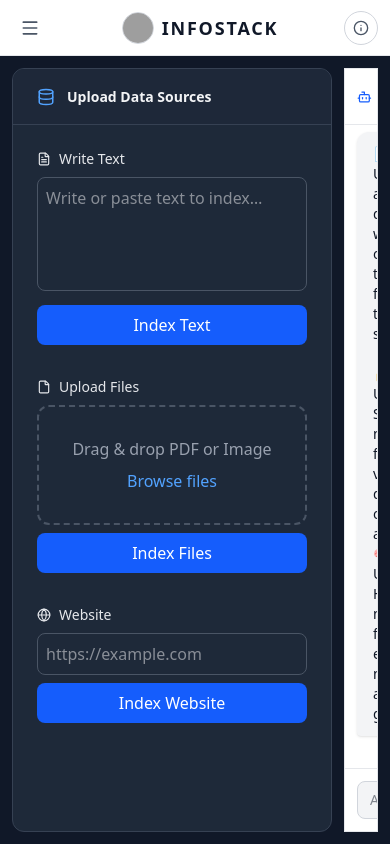
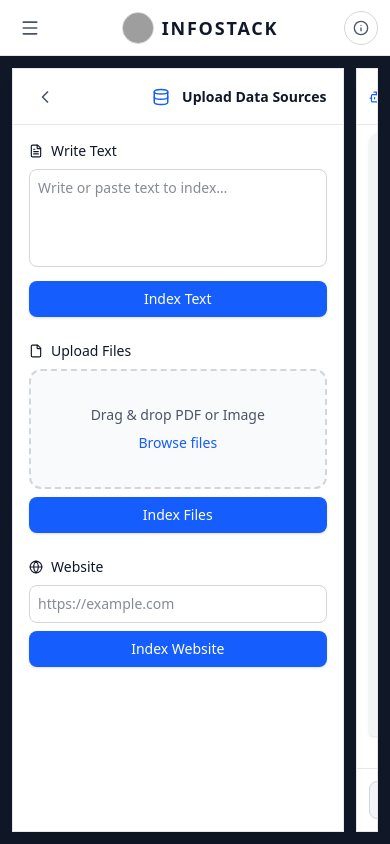
Before and after one commit to Manthan077/InfoStack, a React (Vite) app in the folder frontend/: page / in a window 390 px wide. Built offline with nearby package versions, Linux system fonts and the light colour scheme; grey boxes are pictures that could not be loaded.

Commit message:
Enhance Sidebar component with responsive design and UI improvements

```diff
--- a/frontend/src/components/Sidebar.jsx
+++ b/frontend/src/components/Sidebar.jsx
@@ -1,4 +1,4 @@
-import { useRef, useState } from "react";
+import { useRef, useState, useEffect } from "react";
 import { BACKEND_URL } from "../config";
 import {
   Database,
@@ -9,6 +9,7 @@ import {
   File,
   Globe,
   Trash2,
+  ChevronLeft,
 } from "lucide-react";
 
 const formatSize = (bytes) => {
@@ -18,9 +19,10 @@ const formatSize = (bytes) => {
   return `${(kb / 1024).toFixed(1)} MB`;
 };
 
-export default function Sidebar() {
+export default function Sidebar({ onClose }) {
   const [width, setWidth] = useState(320);
   const resizingRef = useRef(false);
+  const [isMobile, setIsMobile] = useState(window.innerWidth < 768);
 
   const [text, setText] = useState("");
   const [file, setFile] = useState(null);
@@ -72,6 +74,16 @@ export default function Sidebar() {
       setConfirmDeleteId(null);
     }
   };
+
+  /* ---------- Handle resize ---------- */
+  useEffect(() => {
+    const handleResize = () => {
+      setIsMobile(window.innerWidth < 768);
+    };
+
+    window.addEventListener('resize', handleResize);
+    return () => window.removeEventListener('resize', handleResize);
+  }, []);
 
   /* ---------- Step runner ---------- */
   const runSteps = async (labels, setSteps, action) => {
@@ -199,14 +211,20 @@ export default function Sidebar() {
 
   return (
     <aside
-      style={{ width }}
-      className="h-full flex flex-col bg-gray-800 border border-gray-700 rounded-xl overflow-hidden relative"
+      style={{ width: isMobile ? '85vw' : `${width}px` }}
+      className="h-full flex flex-col bg-white dark:bg-gray-800 border border-gray-200 dark:border-gray-700 md:rounded-xl overflow-hidden relative shadow-xl md:shadow-none"
     >
       {/* Navbar */}
-      <div className="sticky top-0 z-10 h-14 bg-gray-800/95 border-b border-gray-700 px-6 flex items-center justify-between">
+      <div className="sticky top-0 z-10 h-14 bg-white/95 dark:bg-gray-800/95 border-b border-gray-200 dark:border-gray-700 px-4 md:px-6 flex items-center justify-between">
+        <button
+          onClick={onClose}
+          className="md:hidden p-1.5 text-gray-600 dark:text-gray-400 hover:bg-gray-100 dark:hover:bg-gray-700 rounded-lg"
+        >
+          <ChevronLeft size={20} />
+        </button>
         <div className="flex items-center gap-3">
-          <Database size={18} className="text-blue-400" />
-          <h2 className="text-sm font-semibold text-gray-100">
+          <Database size={18} className="text-blue-600 dark:text-blue-400" />
+          <h2 className="text-sm font-semibold text-gray-900 dark:text-gray-100">
             Upload Data Sources
           </h2>
         </div>
@@ -214,16 +232,16 @@ export default function Sidebar() {
 
       {/* Indexed Sources */}
       {indexedSources.length > 0 && (
-        <div className="px-6 py-4 border-b border-gray-700">
+        <div className="px-4 md:px-6 py-4 border-b border-gray-200 dark:border-gray-700">
           <div className="flex items-center justify-between mb-2">
-            <h3 className="text-xs text-gray-400 uppercase">
+            <h3 className="text-xs text-gray-600 dark:text-gray-400 uppercase font-semibold">
               Indexed Sources
             </h3>
 
             {!confirmClear ? (
               <button
                 onClick={() => setConfirmClear(true)}
-                className="flex items-center gap-1 text-xs text-gray-400 hover:text-red-400"
+                className="flex items-center gap-1 text-xs text-gray-600 dark:text-gray-400 hover:text-red-500 dark:hover:text-red-400"
               >
                 <Trash2 size={12} /> Clear all
               </button>
@@ -231,13 +249,13 @@ export default function Sidebar() {
               <div className="flex gap-2 text-xs">
                 <button
                   onClick={clearAllSources}
-                  className="text-red-400 hover:underline"
+                  className="text-red-500 dark:text-red-400 hover:underline"
                 >
                   Confirm
                 </button>
                 <button
                   onClick={() => setConfirmClear(false)}
-                  className="text-gray-400 hover:underline"
+                  className="text-gray-600 dark:text-gray-400 hover:underline"
                 >
                   Cancel
                 </button>
@@ -249,7 +267,7 @@ export default function Sidebar() {
             {indexedSources.map((src) => (
               <div
                 key={src.id}
-                className="flex items-center justify-between gap-2 text-gray-200"
+                className="flex items-center justify-between gap-2 text-gray-900 dark:text-gray-200 bg-gray-50 dark:bg-gray-700/50 p-2 rounded-lg"
               >
                 <div className="flex flex-col max-w-52.5">
                   <span
@@ -258,7 +276,7 @@ export default function Sidebar() {
                   >
                     {src.name}
                   </span>
-                  <span className="text-xs text-gray-400">
+                  <span className="text-xs text-gray-600 dark:text-gray-400">
                     {src.type} · {src.size}
                   </span>
                 </div>
@@ -266,7 +284,7 @@ export default function Sidebar() {
                 {confirmDeleteId !== src.id ? (
                   <button
                     onClick={() => setConfirmDeleteId(src.id)}
-                    className="text-gray-400 hover:text-red-400"
+                    className="text-gray-500 dark:text-gray-400 hover:text-red-500 dark:hover:text-red-400"
                     title="Remove document"
                   >
                     <X size={14} />
@@ -275,13 +293,13 @@ export default function Sidebar() {
                   <div className="flex gap-2 text-xs">
                     <button
                       onClick={() => deleteSource(src)}
-                      className="text-red-400 hover:underline"
+                      className="text-red-500 dark:text-red-400 hover:underline"
                     >
                       Confirm
                     </button>
                     <button
                       onClick={() => setConfirmDeleteId(null)}
-                      className="text-gray-400 hover:underline"
+                      className="text-gray-600 dark:text-gray-400 hover:underline"
                     >
                       Cancel
                     </button>
@@ -294,10 +312,10 @@ export default function Sidebar() {
       )}
 
       {/* Content */}
-      <div className="flex-1 overflow-y-auto px-6 py-6 space-y-8">
+      <div className="flex-1 overflow-y-auto px-4 md:px-6 py-4 md:py-6 space-y-6 md:space-y-8">
         {/* Write Text */}
         <section>
-          <label className="flex items-center gap-2 text-sm font-medium text-gray-200">
+          <label className="flex items-center gap-2 text-sm font-medium text-gray-900 dark:text-gray-200">
             <FileText size={14} /> Write Text
           </label>
 
@@ -307,13 +325,13 @@ export default function Sidebar() {
             onChange={(e) => setText(e.target.value)}
             placeholder="Write or paste text to index…"
             style={{ resize: "none" }}
-            className="mt-2 w-full rounded-lg border border-gray-600 bg-transparent p-2 text-base text-gray-100 overflow-y-auto"
+            className="mt-2 w-full rounded-lg border border-gray-300 dark:border-gray-600 bg-white dark:bg-transparent p-2 text-sm md:text-base text-gray-900 dark:text-gray-100 overflow-y-auto focus:ring-2 focus:ring-blue-500 focus:border-transparent"
           />
 
           <button
             onClick={indexText}
             disabled={textLoading}
-            className="mt-2 w-full bg-blue-600 text-white rounded-lg py-2 text-base hover:bg-blue-700 disabled:opacity-50"
+            className="mt-2 w-full bg-blue-600 text-white rounded-lg py-2 text-sm md:text-base font-medium hover:bg-blue-700 disabled:opacity-50 transition shadow-sm"
           >
             {textLoading ? "Indexing..." : "Index Text"}
           </button>
@@ -323,7 +341,7 @@ export default function Sidebar() {
 
         {/* Upload Files */}
         <section>
-          <label className="flex items-center gap-2 text-sm font-medium text-gray-200">
+          <label className="flex items-center gap-2 text-sm font-medium text-gray-900 dark:text-gray-200">
             <File size={14} /> Upload Files
           </label>
 
@@ -333,17 +351,17 @@ export default function Sidebar() {
               e.preventDefault();
               setFile(e.dataTransfer.files[0]);
             }}
-            className="mt-2 min-h-30 rounded-xl border-2 border-dashed border-gray-600 p-4 flex flex-col items-center justify-center text-base text-gray-400 hover:border-blue-500 transition text-center"
+            className="mt-2 min-h-30 rounded-xl border-2 border-dashed border-gray-300 dark:border-gray-600 bg-gray-50 dark:bg-transparent p-4 flex flex-col items-center justify-center text-sm md:text-base text-gray-600 dark:text-gray-400 hover:border-blue-500 dark:hover:border-blue-500 transition text-center"
           >
             {file ? (
               <div className="flex flex-col items-center gap-1 max-w-full">
                 <span
-                  className="truncate max-w-55 text-gray-200"
+                  className="truncate max-w-55 text-gray-900 dark:text-gray-200"
                   title={file.name}
                 >
                   📎 {file.name}
                 </span>
-                <span className="text-xs text-gray-400">
+                <span className="text-xs text-gray-600 dark:text-gray-400">
                   {file.type.includes("pdf") ? "PDF" : "Image"} ·{" "}
                   {formatSize(file.size)}
                 </span>
@@ -362,7 +380,7 @@ export default function Sidebar() {
 
             <label
               htmlFor="fileUpload"
-              className="mt-2 text-blue-400 cursor-pointer text-base hover:underline"
+              className="mt-2 text-blue-600 dark:text-blue-400 cursor-pointer text-sm md:text-base hover:underline"
             >
               Browse files
             </label>
@@ -371,7 +389,7 @@ export default function Sidebar() {
           <button
             onClick={indexFile}
             disabled={fileLoading}
-            className="mt-2 w-full bg-blue-600 text-white rounded-lg py-2 text-base hover:bg-blue-700 disabled:opacity-50"
+            className="mt-2 w-full bg-blue-600 text-white rounded-lg py-2 text-sm md:text-base font-medium hover:bg-blue-700 disabled:opacity-50 transition shadow-sm"
           >
             {fileLoading ? "Indexing..." : "Index Files"}
           </button>
@@ -381,7 +399,7 @@ export default function Sidebar() {
 
         {/* Website */}
         <section>
-          <label className="flex items-center gap-2 text-sm font-medium text-gray-200">
+          <label className="flex items-center gap-2 text-sm font-medium text-gray-900 dark:text-gray-200">
             <Globe size={14} /> Website
           </label>
 
@@ -389,13 +407,13 @@ export default function Sidebar() {
             value={website}
             onChange={(e) => setWebsite(e.target.value)}
             placeholder="https://example.com"
-            className="mt-2 w-full rounded-lg border border-gray-600 bg-transparent p-2 text-base text-gray-100"
+            className="mt-2 w-full rounded-lg border border-gray-300 dark:border-gray-600 bg-white dark:bg-transparent p-2 text-sm md:text-base text-gray-900 dark:text-gray-100 focus:ring-2 focus:ring-blue-500 focus:border-transparent"
           />
 
           <button
             onClick={indexWebsite}
             disabled={websiteLoading}
-            className="mt-2 w-full bg-blue-600 text-white rounded-lg py-2 text-base hover:bg-blue-700 disabled:opacity-50"
+            className="mt-2 w-full bg-blue-600 text-white rounded-lg py-2 text-sm md:text-base font-medium hover:bg-blue-700 disabled:opacity-50 transition shadow-sm"
           >
             {websiteLoading ? "Indexing..." : "Index Website"}
           </button>
@@ -404,10 +422,10 @@ export default function Sidebar() {
         </section>
       </div>
 
-      {/* Resize handle */}
+      {/* Resize handle - desktop only */}
       <div
         onMouseDown={startResize}
-        className="absolute top-0 right-0 w-1 h-full cursor-col-resize hover:bg-blue-500"
+        className="hidden md:block absolute top-0 right-0 w-1 h-full cursor-col-resize hover:bg-blue-500"
       />
     </aside>
   );
@@ -421,7 +439,7 @@ function StepsUI({ steps }) {
 
   return (
     <div className="mt-3 space-y-2">
-      <div className="h-1 w-full bg-gray-700 rounded">
+      <div className="h-1 w-full bg-gray-200 dark:bg-gray-700 rounded">
         <div
           className="h-1 bg-blue-500 rounded transition-all duration-500"
           style={{ width: `${progress}%` }}
@@ -429,11 +447,11 @@ function StepsUI({ steps }) {
       </div>
 
       {steps.map((s, i) => (
-        <div key={i} className="flex items-center gap-2 text-xs text-gray-400">
+        <div key={i} className="flex items-center gap-2 text-xs text-gray-600 dark:text-gray-400">
           {s.done ? (
-            <CheckCircle size={12} className="text-green-400" />
+            <CheckCircle size={12} className="text-green-500 dark:text-green-400" />
           ) : (
-            <Loader2 size={12} className="animate-spin text-blue-400" />
+            <Loader2 size={12} className="animate-spin text-blue-600 dark:text-blue-400" />
           )}
           <span>{s.label}</span>
         </div>
```
